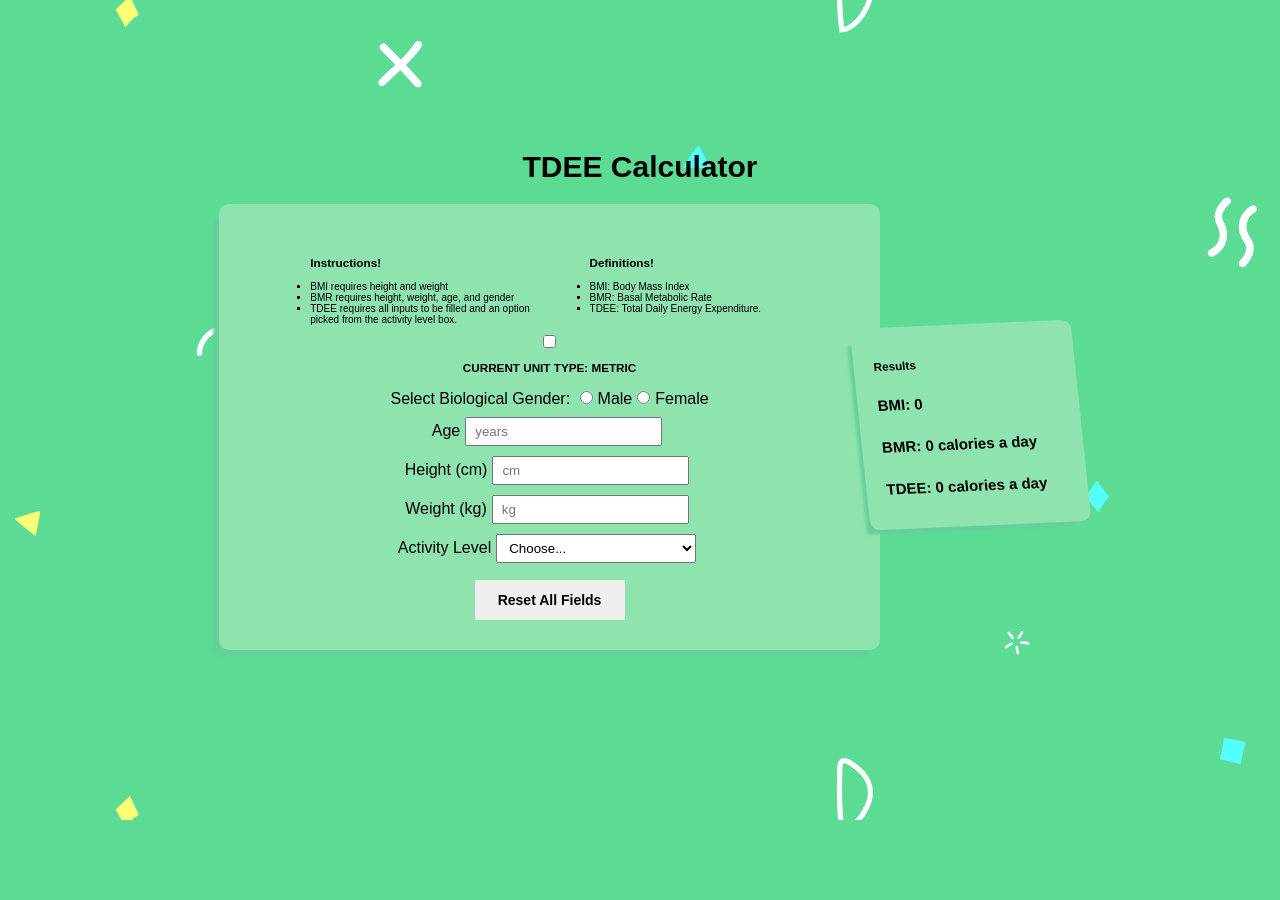
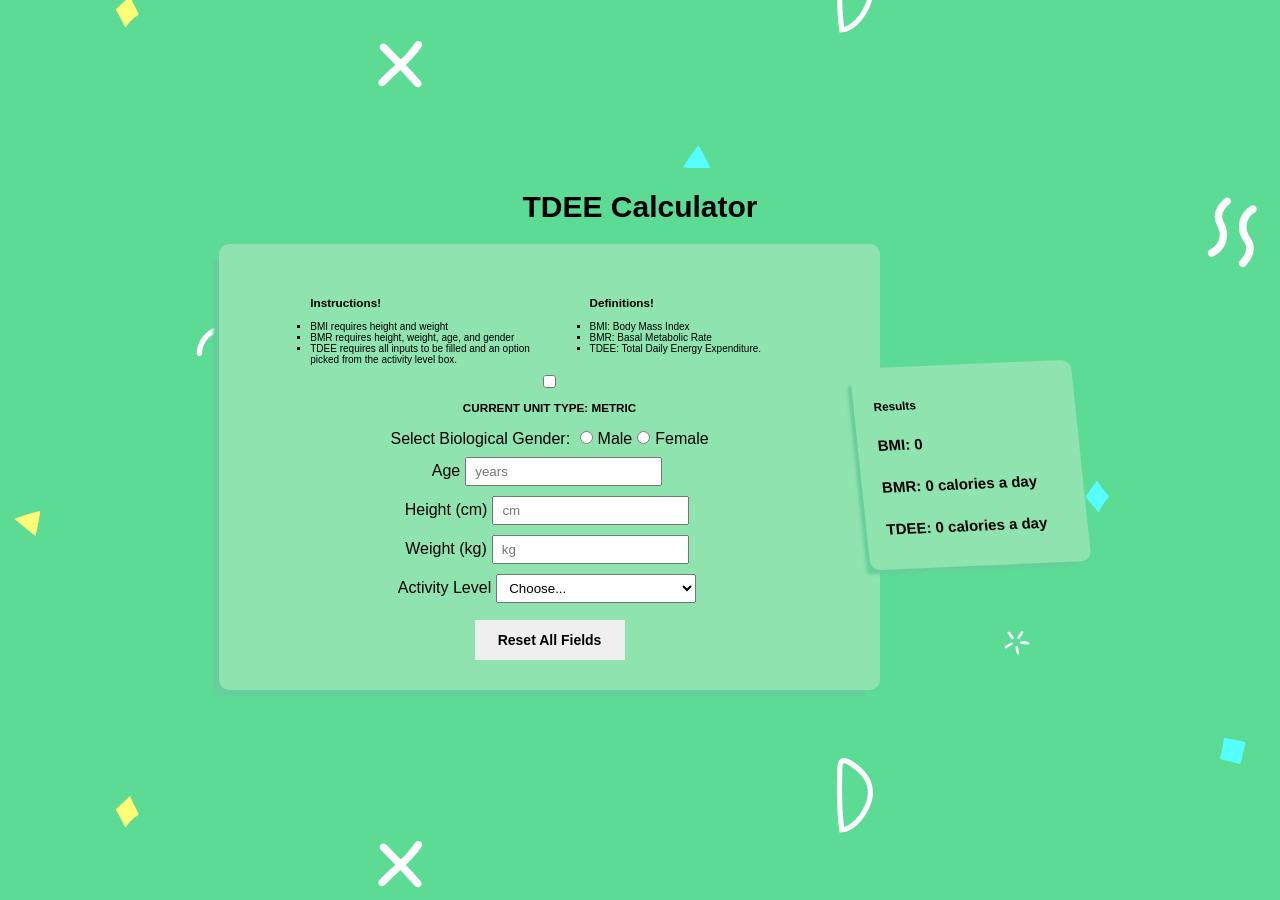
Before and after one commit to nevtay/jumpstartProject_1, a React (Create React App) app: page / in a window 1280 px wide. Before the commit the page ends 820 px from the top, so only its background shows below. Built offline with nearby package versions, Linux system fonts and the light colour scheme; a web font is replaced by a local one.

Commit message:
Remove unused css

```diff
--- a/src/App.css
+++ b/src/App.css
@@ -10,7 +10,8 @@ html {
 
 body {
   overflow-x: hidden;
-  padding: 10px 15px;
+  overflow-y: scroll;
+  padding: 50px 15px;
   height: inherit;
   display: flex;
   justify-content: center;
@@ -22,13 +23,6 @@ body {
   background-position-x: 0px;
   background-position-y: 0px;
   animation: backgroundMove 120s ease-in-out infinite;
-}
-
-.App {
-  height: 100%;
-  display: flex;
-  flex-flow: column wrap;
-  justify-content: center;
 }
 
 @keyframes backgroundMove {
```
